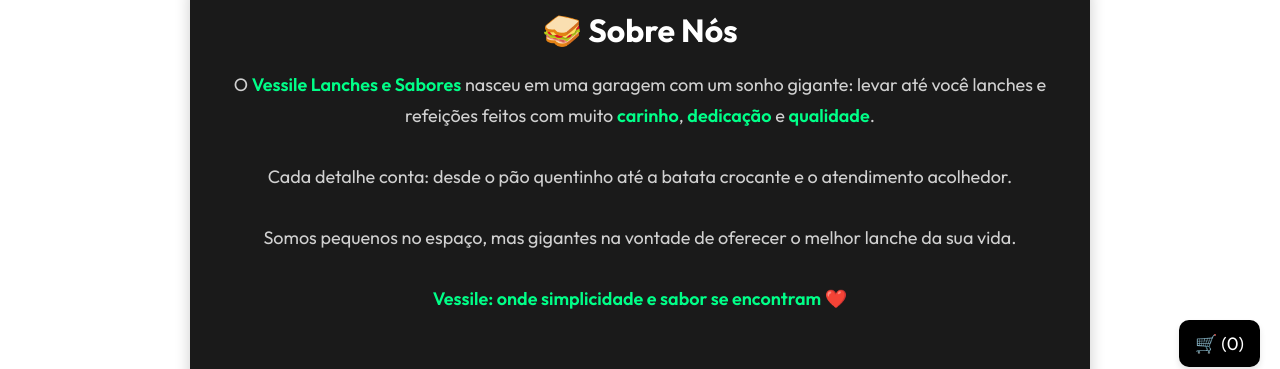
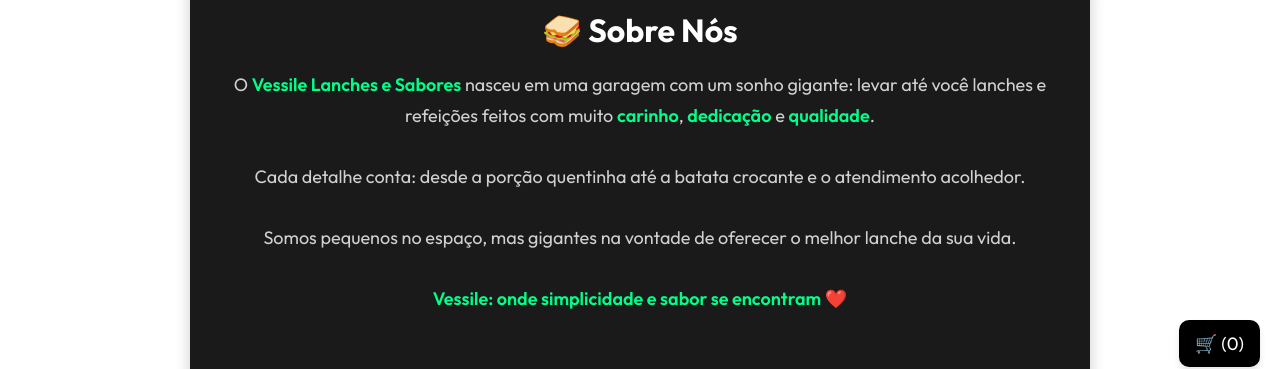
Before and after one commit to joaovitormelo7/projeto-restaurante, a React (Vite) app: page /contato in a window 1280 px wide. Shown: the part 413-782 px from the top of the page. Built offline with nearby package versions, Linux system fonts and the light colour scheme.

Commit message:
commit final

```diff
--- a/src/pages/PaginaContato.jsx
+++ b/src/pages/PaginaContato.jsx
@@ -79,7 +79,7 @@
           O <Strong>Vessile Lanches e Sabores</Strong> nasceu em uma garagem com um sonho gigante:
           levar até você lanches e refeições feitos com muito <Strong>carinho</Strong>, <Strong>dedicação</Strong> e <Strong>qualidade</Strong>.
           <br /><br />
-          Cada detalhe conta: desde o pão quentinho até a batata crocante e o atendimento acolhedor.
+          Cada detalhe conta: desde a porção quentinha até a batata crocante e o atendimento acolhedor.
           <br /><br />
           Somos pequenos no espaço, mas gigantes na vontade de oferecer o melhor lanche da sua vida.
           <br /><br />
```
Also changed, not shown: 1 other file (tests, documents, lock files or other folders).
